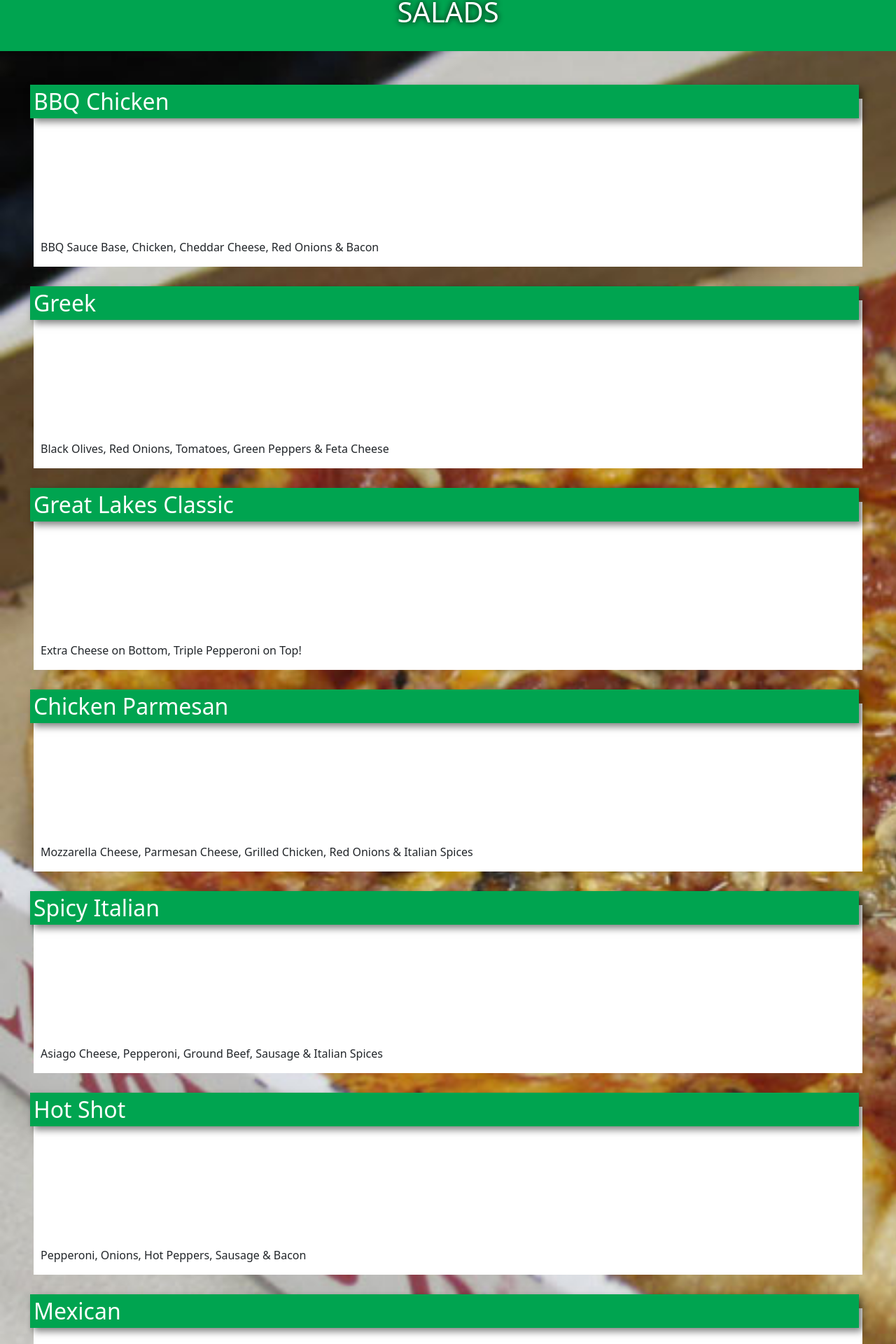
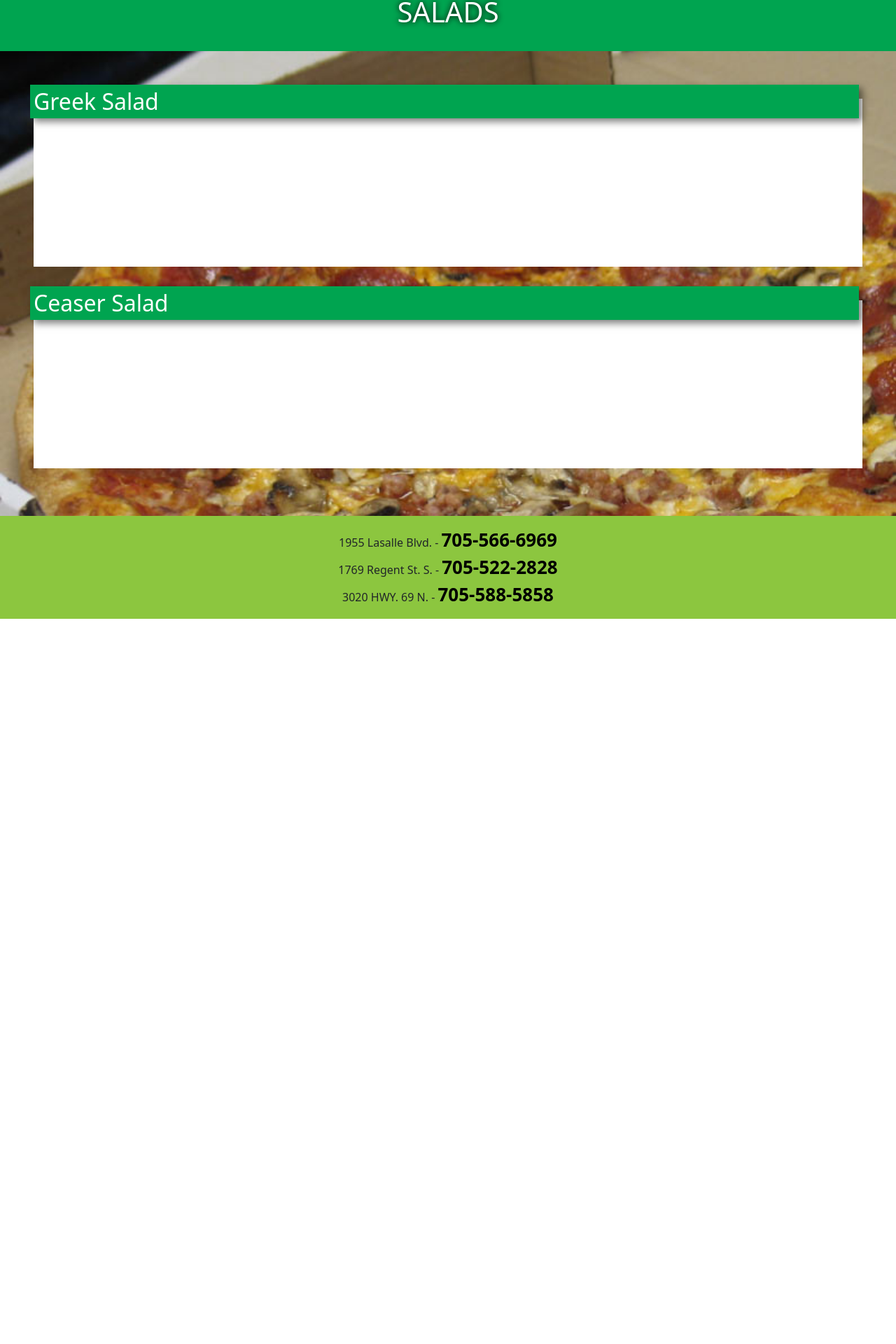
Before and after one commit to RadriaansNES/app, a React (Create React App) app: page /Salads in a window 1280 px wide. Shown: the part 180-2100 px from the top of the page at 70% size. After the commit the page ends 1064 px from the top, so only its background shows below. Built offline with nearby package versions, Linux system fonts and the light colour scheme.

Commit message:
All items populated.

```diff
--- a/src/components/Pages/Menu/Beverages.jsx
+++ b/src/components/Pages/Menu/Beverages.jsx
@@ -8,74 +8,128 @@ function Beverages({ addToCart }) {
     const [alertMessage, setAlertMessage] = useState('');
     const [showModal, setShowModal] = useState(false);
     const [selectedPizza, setSelectedPizza] = useState(null);
-    const [selectedSize, setSelectedSize] = useState('small');
+    const [selectedSize, setSelectedSize] = useState('One');
 
-    const basePrice = {
-        one: 1.59,
-        four: 20.00,
-        six: 25.00,
-        'extra-large': 31.50,
-    };
-
-    const calculatePrice = (name, size) => {
-
-        return basePrice[size];
-    };
-
-    const handleAddToCart = (item, size) => {
-        const pizzaNameWithSize = `${size.charAt(0).toUpperCase() + size.slice(1)} ${item.name}`;
-        const price = calculatePrice(pizzaNameWithSize, size);
-        addItemToCart(addToCart, setAlertMessage, { ...item, name: pizzaNameWithSize, price });
-        closeModal();
+    const prices = {
+        'Coke': {
+            'One': 1.59,
+            'Four': 5.25,
+            'Six': 7.45,
+            '2 Litre': 3.75
+        },
+        'C Plus Orange': {
+            'One': 1.59,
+            'Four': 5.25,
+            'Six': 7.45
+        },
+        'Sprite': {
+            'One': 1.59,
+            'Four': 5.25,
+            'Six': 7.45,
+            '2 Litre': 3.75
+        },
+        'Diet Coke': {
+            'One': 1.59,
+            'Four': 5.25,
+            'Six': 7.45,
+            '2 Litre': 3.75
+        },
+        'Giner Ale': {
+            'One': 1.59,
+            'Four': 5.25,
+            'Six': 7.45,
+            '2 Litre': 3.75
+        },
+        'A&W Root Beer': {
+            'One': 1.59,
+            'Four': 5.25,
+            'Six': 7.45,
+            '2 Litre': 3.75
+        },
+        'Coke Zero': {
+            'One': 1.59,
+            'Four': 5.25,
+            'Six': 7.45
+        },
+        'Nestea': {
+            'One': 1.59,
+            'Four': 5.25,
+            'Six': 7.45
+        },
+        'Dasani Water': {
+            'One': 1.99
+        },
     };
 
     const pizzaOptions = [
         {
             id: 0,
-            name: 'BBQ Chicken',
-            cdescrip: 'BBQ Sauce Base, Chicken, Cheddar Cheese, Red Onions & Bacon',
+            name: 'Coke',
+            cdescrip: '',
         },
         {
             id: 1,
-            name: 'Greek',
-            cdescrip: 'Black Olives, Red Onions, Tomatoes, Green Peppers & Feta Cheese',
+            name: 'C Plus Orange',
+            cdescrip: '',
         },
         {
             id: 2,
-            name: 'Great Lakes Classic',
-            cdescrip: 'Extra Cheese on Bottom, Triple Pepperoni on Top!',
+            name: 'Sprite',
+            cdescrip: '',
         },
         {
             id: 3,
-            name: 'Chicken Parmesan',
-            cdescrip: 'Mozzarella Cheese, Parmesan Cheese, Grilled Chicken, Red Onions & Italian Spices',
+            name: 'Diet Coke',
+            cdescrip: '',
         },
         {
             id: 4,
-            name: 'Spicy Italian',
-            cdescrip: 'Asiago Cheese, Pepperoni, Ground Beef, Sausage & Italian Spices',
+            name: 'Ginger Ale',
+            cdescrip: '',
         },
         {
             id: 5,
-            name: 'Hot Shot',
-            cdescrip: 'Pepperoni, Onions, Hot Peppers, Sausage & Bacon',
+            name: 'A&W Root Beer',
+            cdescrip: '',
         },
         {
             id: 6,
-            name: 'Mexican',
-            cdescrip: 'Mexican Beef, Extra Cheddar, Salsa Sauce, Red Onions & Tomatoes',
+            name: 'Coke Zero',
+            cdescrip: '',
         },
         {
             id: 7,
-            name: 'Chicken Bruschetta',
-            cdescrip: 'Garlic Butter Base, Mozzarella, Grilled Chicken Strips, Tomatoes, Red Onion, Parm & Italian Spices to Finish',
+            name: 'Nestea',
+            cdescrip: '',
+        },
+        {
+            id: 8,
+            name: 'Dasani Water',
+            cdescrip: '',
         },
     ];
 
-    const openModal = (pizza) => {
-        setSelectedPizza(pizza);
+    const calculatePrice = (name, size) => {
+        if (name in prices) {
+            if (size in prices[name]) {
+                return prices[name][size];
+            }
+        }
+        // Handle any other cases or invalid inputs here
+        return 0;
+    };
+
+    const handleAddToCart = (item, size) => {
+        const pizzaNameWithSize = `${size.charAt(0).toUpperCase() + size.slice(1)} ${item.name}`;
+        const price = calculatePrice(item.name, size);
+        addItemToCart(addToCart, setAlertMessage, { ...item, name: pizzaNameWithSize, price });
+        closeModal();
+    };
+
+    const openModal = (salad) => {
+        setSelectedPizza(salad);
         setShowModal(true);
-        setSelectedSize('small');
+        setSelectedSize('One');
     };
 
     const closeModal = () => {
@@ -90,10 +144,10 @@ function Beverages({ addToCart }) {
                     <h1>BEVERAGES</h1>
                 </div>
                 <div className='PizzaTypes'>
-                    {pizzaOptions.map((pizza) => (
-                        <div key={pizza.id} onClick={() => openModal(pizza)}>
-                            <h2>{pizza.name}</h2>
-                            <p>{pizza.cdescrip}</p>
+                    {pizzaOptions.map((salad) => (
+                        <div key={salad.id} onClick={() => openModal(salad)}>
+                            <h2>{salad.name}</h2>
+                            <p>{salad.cdescrip}</p>
                         </div>
                     ))}
                 </div>
@@ -103,14 +157,14 @@ function Beverages({ addToCart }) {
                 <div className='modal'>
                     <h2>{selectedPizza.name}</h2>
                     <p>{selectedPizza.cdescrip}</p>
-                    <form className='size-form'>
-                        {Object.keys(basePrice).map((size) => (
+                    <div className='size-form'>
+                        {Object.keys(prices[selectedPizza.name]).map((size) => (
                             <div className='size-option' key={size}>
                                 <label>
-                                    <p>{size.charAt(0).toUpperCase() + size.slice(1)}</p>
+                                    <p>{size}</p>
                                     <input
                                         type="radio"
-                                        name="pizzaSize"
+                                        name="saladSize"
                                         value={size}
                                         checked={selectedSize === size}
                                         onChange={() => setSelectedSize(size)}
@@ -118,7 +172,7 @@ function Beverages({ addToCart }) {
                                 </label>
                             </div>
                         ))}
-                    </form>
+                    </div>
                     <p>Price: ${calculatePrice(selectedPizza.name, selectedSize).toFixed(2)}</p>
                     <button onClick={() => handleAddToCart(selectedPizza, selectedSize)}>Add to Cart</button>
                     <button onClick={closeModal}>Close</button>
--- a/src/components/Pages/Menu/Salads.jsx
+++ b/src/components/Pages/Menu/Salads.jsx
@@ -8,74 +8,57 @@ function Salads({ addToCart }) {
     const [alertMessage, setAlertMessage] = useState('');
     const [showModal, setShowModal] = useState(false);
     const [selectedPizza, setSelectedPizza] = useState(null);
-    const [selectedSize, setSelectedSize] = useState('small');
+    const [selectedSize, setSelectedSize] = useState('Regular');
 
-    const basePrice = {
-        small: 16.75,
-        medium: 20.00,
-        large: 25.00,
-        'extra-large': 31.50,
-    };
-
-    const calculatePrice = (name, size) => {
-
-        return basePrice[size];
-    };
-
-    const handleAddToCart = (item, size) => {
-        const pizzaNameWithSize = `${size.charAt(0).toUpperCase() + size.slice(1)} ${item.name}`;
-        const price = calculatePrice(pizzaNameWithSize, size);
-        addItemToCart(addToCart, setAlertMessage, { ...item, name: pizzaNameWithSize, price });
-        closeModal();
+    const prices = {
+        'Greek Salad': {
+            'Small': 7.25,
+            'Large': 9.95,
+            'Small with chicken': 10.25,
+            'Large with chicken': 13.95
+        },
+        'Ceaser Salad': {
+            'Small': 7.00,
+            'Large': 8.95,
+            'Small with chicken': 10.00,
+            'Large with chicken': 12.95
+        }
     };
 
     const pizzaOptions = [
         {
             id: 0,
-            name: 'BBQ Chicken',
-            cdescrip: 'BBQ Sauce Base, Chicken, Cheddar Cheese, Red Onions & Bacon',
+            name: 'Greek Salad',
+            cdescrip: '',
         },
         {
             id: 1,
-            name: 'Greek',
-            cdescrip: 'Black Olives, Red Onions, Tomatoes, Green Peppers & Feta Cheese',
-        },
-        {
-            id: 2,
-            name: 'Great Lakes Classic',
-            cdescrip: 'Extra Cheese on Bottom, Triple Pepperoni on Top!',
-        },
-        {
-            id: 3,
-            name: 'Chicken Parmesan',
-            cdescrip: 'Mozzarella Cheese, Parmesan Cheese, Grilled Chicken, Red Onions & Italian Spices',
-        },
-        {
-            id: 4,
-            name: 'Spicy Italian',
-            cdescrip: 'Asiago Cheese, Pepperoni, Ground Beef, Sausage & Italian Spices',
-        },
-        {
-            id: 5,
-            name: 'Hot Shot',
-            cdescrip: 'Pepperoni, Onions, Hot Peppers, Sausage & Bacon',
-        },
-        {
-            id: 6,
-            name: 'Mexican',
-            cdescrip: 'Mexican Beef, Extra Cheddar, Salsa Sauce, Red Onions & Tomatoes',
-        },
-        {
-            id: 7,
-            name: 'Chicken Bruschetta',
-            cdescrip: 'Garlic Butter Base, Mozzarella, Grilled Chicken Strips, Tomatoes, Red Onion, Parm & Italian Spices to Finish',
-        },
+            name: 'Ceaser Salad',
+            cdescrip: '',
+        }
     ];
 
-    const openModal = (pizza) => {
-        setSelectedPizza(pizza);
+    const calculatePrice = (name, size) => {
+        if (name in prices) {
+            if (size in prices[name]) {
+                return prices[name][size];
+            }
+        }
+        // Handle any other cases or invalid inputs here
+        return 0;
+    };
+
+    const handleAddToCart = (item, size) => {
+        const pizzaNameWithSize = `${size.charAt(0).toUpperCase() + size.slice(1)} ${item.name}`;
+        const price = calculatePrice(item.name, size);
+        addItemToCart(addToCart, setAlertMessage, { ...item, name: pizzaNameWithSize, price });
+        closeModal();
+    };
+
+    const openModal = (salad) => {
+        setSelectedPizza(salad);
         setShowModal(true);
-        setSelectedSize('small');
+        setSelectedSize('Small');
     };
 
     const closeModal = () => {
@@ -90,10 +73,10 @@ function Salads({ addToCart }) {
                     <h1>SALADS</h1>
                 </div>
                 <div className='PizzaTypes'>
-                    {pizzaOptions.map((pizza) => (
-                        <div key={pizza.id} onClick={() => openModal(pizza)}>
-                            <h2>{pizza.name}</h2>
-                            <p>{pizza.cdescrip}</p>
+                    {pizzaOptions.map((salad) => (
+                        <div key={salad.id} onClick={() => openModal(salad)}>
+                            <h2>{salad.name}</h2>
+                            <p>{salad.cdescrip}</p>
                         </div>
                     ))}
                 </div>
@@ -103,14 +86,14 @@ function Salads({ addToCart }) {
                 <div className='modal'>
                     <h2>{selectedPizza.name}</h2>
                     <p>{selectedPizza.cdescrip}</p>
-                    <form className='size-form'>
-                        {Object.keys(basePrice).map((size) => (
+                    <div className='size-form'>
+                        {Object.keys(prices[selectedPizza.name]).map((size) => (
                             <div className='size-option' key={size}>
                                 <label>
-                                    <p>{size.charAt(0).toUpperCase() + size.slice(1)}</p>
+                                    <p>{size}</p>
                                     <input
                                         type="radio"
-                                        name="pizzaSize"
+                                        name="saladSize"
                                         value={size}
                                         checked={selectedSize === size}
                                         onChange={() => setSelectedSize(size)}
@@ -118,7 +101,7 @@ function Salads({ addToCart }) {
                                 </label>
                             </div>
                         ))}
-                    </form>
+                    </div>
                     <p>Price: ${calculatePrice(selectedPizza.name, selectedSize).toFixed(2)}</p>
                     <button onClick={() => handleAddToCart(selectedPizza, selectedSize)}>Add to Cart</button>
                     <button onClick={closeModal}>Close</button>
--- a/src/components/Pages/Menu/Subs.jsx
+++ b/src/components/Pages/Menu/Subs.jsx
@@ -8,14 +8,13 @@ function Subs({ addToCart }) {
     const [alertMessage, setAlertMessage] = useState('');
     const [showModal, setShowModal] = useState(false);
     const [selectedPizza, setSelectedPizza] = useState(null);
-    const [selectedSize, setSelectedSize] = useState('small');
+    const [selectedSize, setSelectedSize] = useState('Regular');
 
     const basePrice = {
         regular: 8.95,
     };
 
     const calculatePrice = (name, size) => {
-
         return 8.95;
     };
 
@@ -42,7 +41,7 @@ function Subs({ addToCart }) {
     const openModal = (pizza) => {
         setSelectedPizza(pizza);
         setShowModal(true);
-        setSelectedSize('small');
+        setSelectedSize('Regular');
     };
 
     const closeModal = () => {
```
